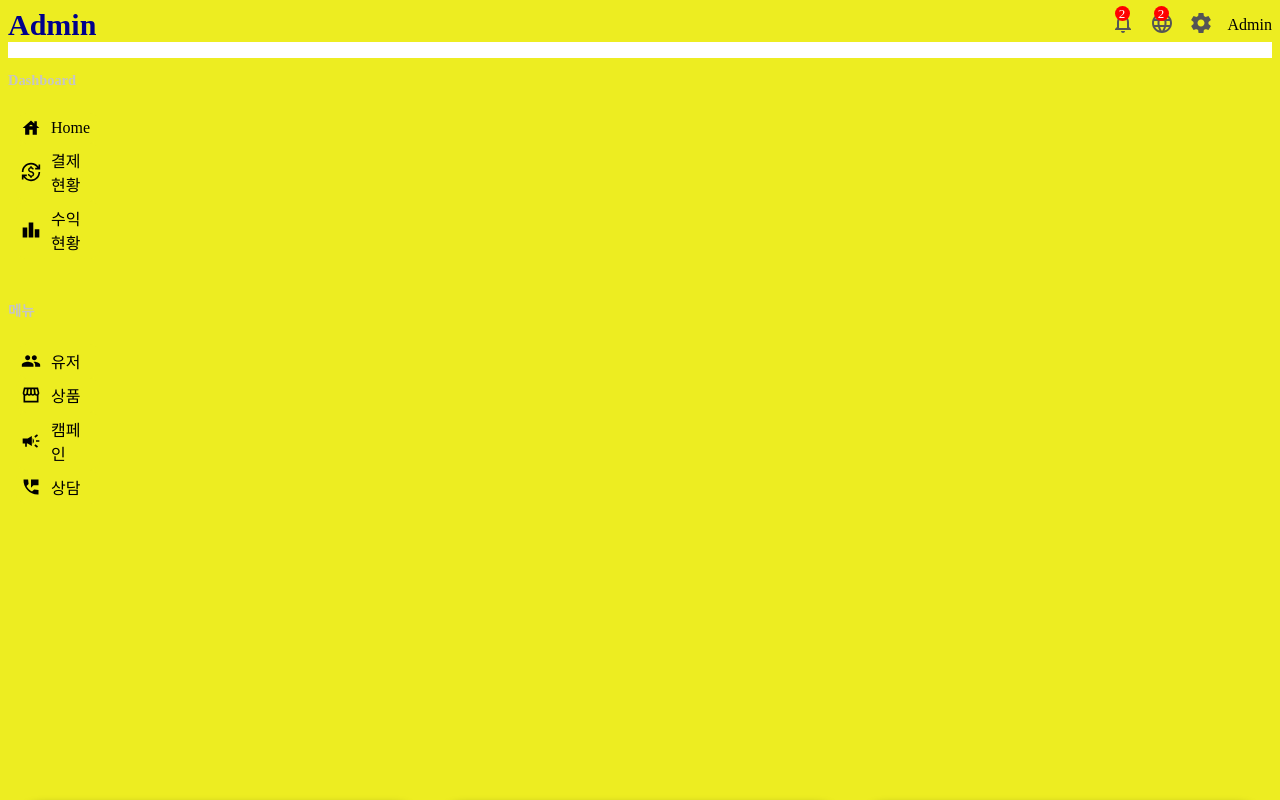
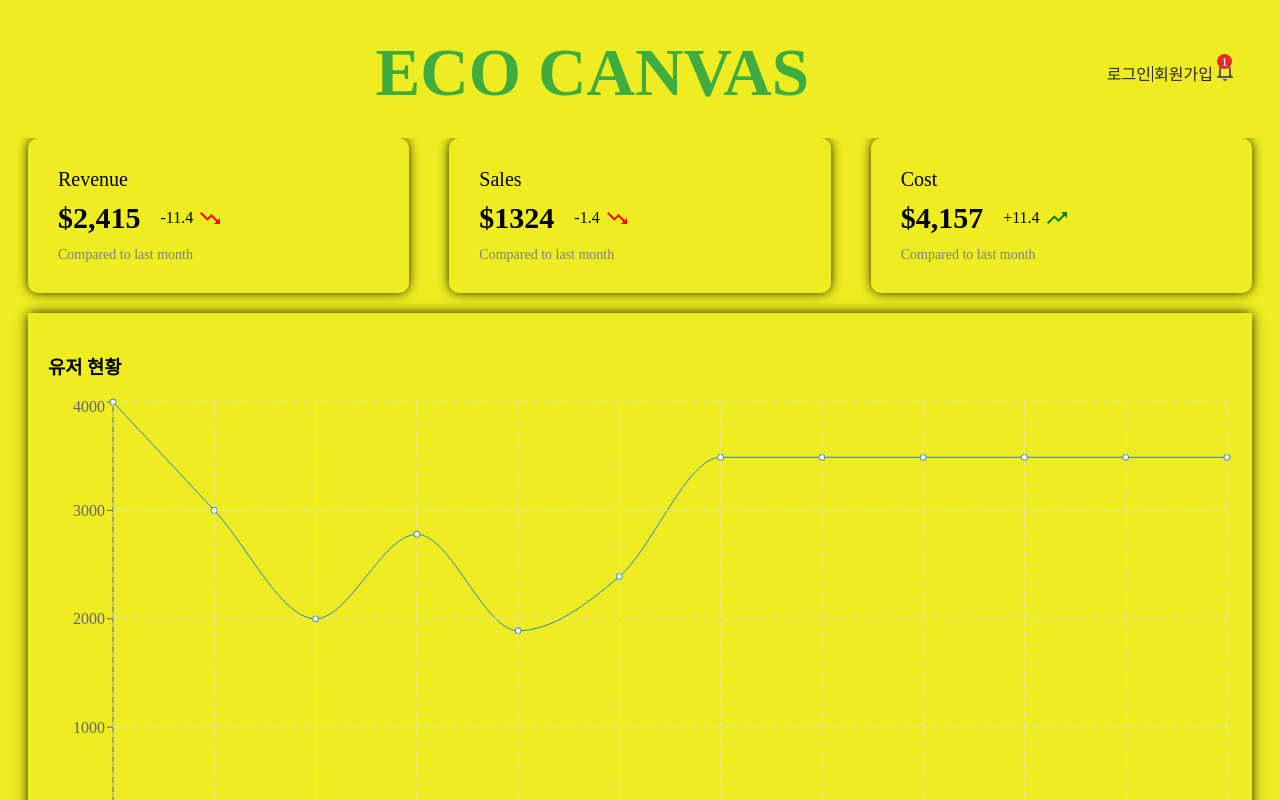
Before and after one commit to Songjimyung/EcoCanvas-Frontend, a React (Create React App) app in the folder ecocanvas/: page /admin_home in a window 1280 px wide. Shown: the top 800 px of the page. Built offline with nearby package versions, Linux system fonts and the light colour scheme; a web font is replaced by a local one.

Commit message:
라우팅 설정

```diff
--- a/ecocanvas/package.json
+++ b/ecocanvas/package.json
@@ -7,6 +7,7 @@
     "@emotion/styled": "^11.11.0",
     "@mui/icons-material": "^5.11.16",
     "@mui/material": "^5.13.4",
+    "@mui/x-data-grid": "^6.7.0",
     "@testing-library/jest-dom": "^5.16.5",
     "@testing-library/react": "^13.4.0",
     "@testing-library/user-event": "^13.5.0",
--- a/ecocanvas/src/App.js
+++ b/ecocanvas/src/App.js
@@ -1,3 +1,4 @@
+import React, { useState, useEffect } from 'react';
 import Topbar from './components/topbar/Topbar'
 import Sidebar from './components/sidebar/Sidebar';
 import AdminSidebar from './admin_conponents/Adminsidebar/AdminSidebar';
@@ -11,8 +12,12 @@ import { Shop } from "./pages/Shop";
 import { ShopDetail } from "./pages/ShopDetail";
 import { AdminHome } from "./admin_pages/admin_home/admin_Home";
 import { Routes, Route } from "react-router-dom";
-import React, { useState, useEffect } from 'react';
-
+import UserList from "./admin_pages/userList/UserList"
+import User from "./admin_pages/user/User"
+import CreateUser from "./admin_pages/createUser/CreateUser"
+import ProductList from "./admin_pages/productList/ProductList"
+import Product from "./admin_pages/product/Product"
+import CreateProduct from "./admin_pages/createProduct/CreateProduct"
 function App() {
   const [isAdmin, setIsAdmin] = useState(false);
 
@@ -27,12 +32,13 @@ function App() {
 
   return (
     <div>
-      {!isAdmin && <div className=""></div>}
-      {/* {!isAdmin ? <Topbar /> : <AdminTopbar />} */}
-      <AdminTopbar />
-      {!isAdmin && <div className="container"></div>}
-      {/* {!isAdmin ? <Sidebar /> : <AdminSidebar />} */}
-      <AdminSidebar />
+      {!isAdmin ? <Topbar /> : <AdminTopbar />}
+      {/* <AdminTopbar /> */}
+      {isAdmin && <div className="container">
+        {!isAdmin ? <Sidebar /> : <AdminSidebar />}
+      </div>}
+
+      {/* <AdminSidebar /> */}
       <Routes>
         <Route path="/" element={<Home />}></Route>
         <Route path="/login" element={<Login />}></Route>
@@ -41,6 +47,12 @@ function App() {
         <Route path="/shop" element={<Shop />}></Route>
         <Route path="/product" element={<ShopDetail />}></Route>
         <Route path="/admin_home" element={<AdminHome />}></Route>
+        <Route path="/admin_users" element={<UserList />} />
+        <Route path="/admin_users/:userId" element={<User />} />
+        <Route path="/admin_createUser" element={<CreateUser />} />
+        <Route path="/admin_products" element={<ProductList />} />
+        <Route path="/admin_products/:productId" element={<Product />} />
+        <Route path="/admin_createProduct" element={<CreateProduct />} />
       </Routes>
     </div >
   );
--- a/ecocanvas/src/admin_pages/admin_home/admin_home.css
+++ b/ecocanvas/src/admin_pages/admin_home/admin_home.css
@@ -1,3 +1,9 @@
+.home {
+  flex: 4;
+
+  margin-top: 10px;
+}
+
 .homeWidgets {
   display: flex;
   margin: 20px;
--- a/ecocanvas/src/admin_pages/campaignList/CampaignList.jsx
+++ b/ecocanvas/src/admin_pages/campaignList/CampaignList.jsx
@@ -1,8 +1,10 @@
 import React, { useEffect, useState } from "react";
 import './campaignList.css'
 
-export default function CreateProduct() {
+export default function Campaign() {
   return (
-    <div></div>
+    <div>캠페인</div>
   )
 }
+
+export { Campaign };
```
Also changed, not shown: 1 other file (tests, documents, lock files or other folders).
